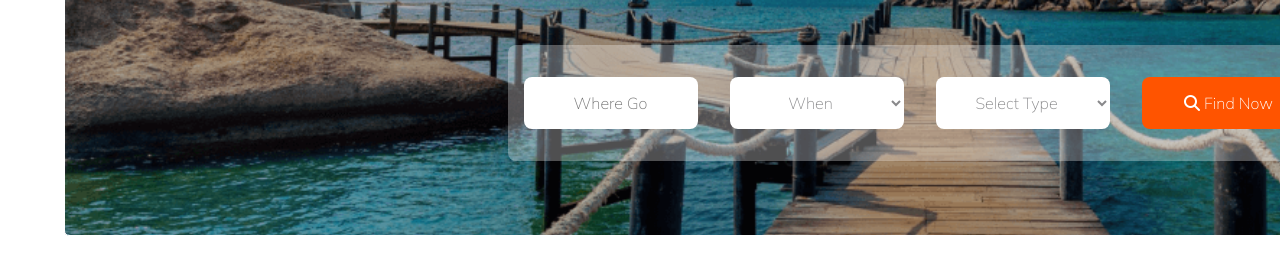
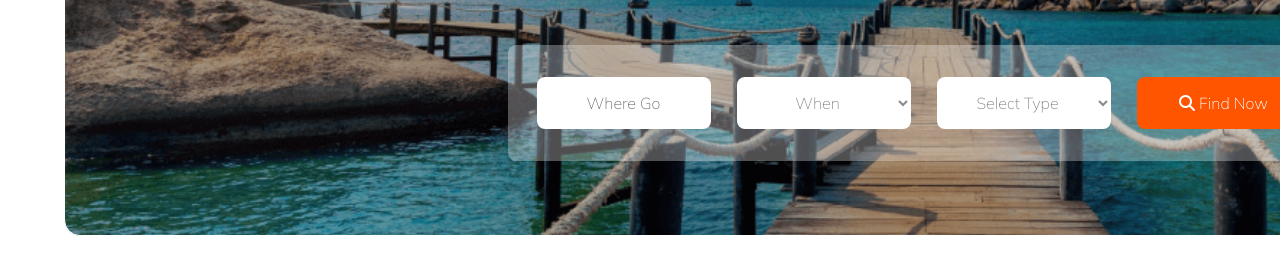
Before and after one commit to AkibRiad/A-2, a plain HTML site: page index.html in a window 1280 px wide. Shown: the part 452-726 px from the top of the page. Drawn offline with Linux system fonts and the light colour scheme.

Commit message:
banner complete

```diff
--- a/index.html
+++ b/index.html
@@ -14,7 +14,7 @@
          <nav>
             <div class="head">
                 <img src="images/Group 40071 (2).png" alt="">
-                <h3>Hero<span id="nav-color">Travel</span></h3>
+                <h3>Hero<span id="nav-color"> Travel</span></h3>
             </div>
             <div class="nav-item">
                 <ul>
@@ -46,7 +46,7 @@
                     <option value="">Indonesia</option>
                     <option value="">Germany</option>
                 </select>
-                <button class="same" id="btn"><span><i class="fa-solid fa-magnifying-glass"></i>          Find Now</span></button>
+                <button class="same" id="btn"><i class="fa-solid fa-magnifying-glass"></i>          Find Now</button>
             </div>
             </div>
         </div>
--- a/s.css
+++ b/s.css
@@ -84,7 +84,7 @@ text-align: center
   background-repeat: no-repeat;
   background-size: cover;
   margin-top: 50px;
-  border-radius: 5px;
+  border-radius: 16px;
   border: 1px solid white;
   background-blend-mode: overlay;
 }
@@ -115,11 +115,9 @@ height: 84px;
 padding: 16px;
 border-radius: 8px;
 background: rgba(255, 255, 255, 0.3);
-display: grid;
-grid-template-columns: repeat(4,1fr);
-justify-content: center;
+display: flex;
+justify-content: space-around;
 align-items: center;
-gap: 24px;
 margin-left: 350px;
 }
 .banner-content2 .extra{
@@ -140,14 +138,13 @@ border: none;
   letter-spacing: 0%;
   text-align: center;
 }
-.banner-content2 .same span{
+.banner-content2 #btn{
   color: rgb(255, 255, 255);
   font-size: 16px;
   font-weight: 200;
   line-height: 20px;
   letter-spacing: 0%;
   text-align: center;
-  gap: 5px;
 }
 
 /* banner end */
```
